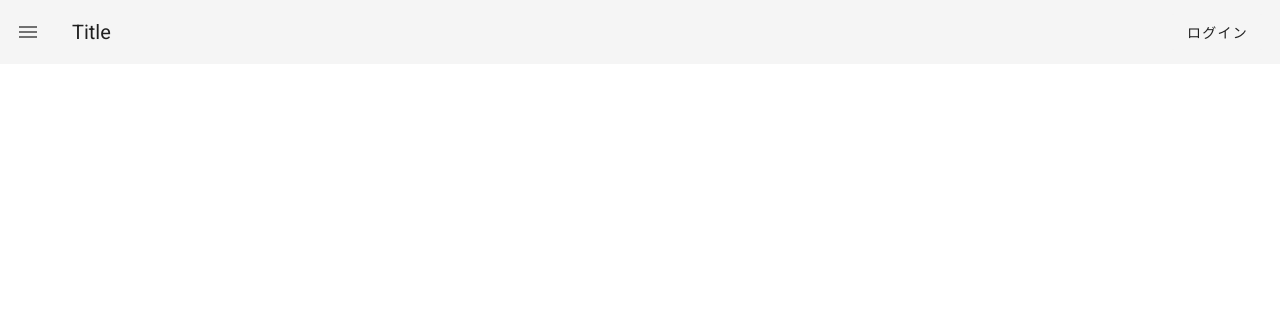
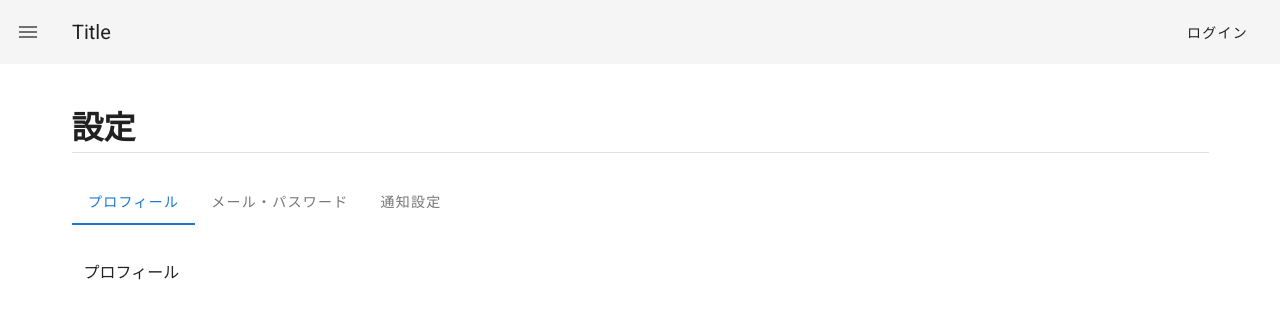
Before and after one commit to kokotakota/nuxt-learning, a Nuxt app: page /settings in a window 1280 px wide. Before the commit this address had no page. Shown: the top 318 px of the page. Built offline with nearby package versions, Linux system fonts and the light colour scheme.

Commit message:
設定画面

```diff
--- /dev/null
+++ b/src/components/settings/EmailPassword.vue
@@ -0,0 +1,13 @@
+<template>
+  <v-container>
+    メール・パスワード
+  </v-container>
+</template>
+
+<script>
+export default {
+  data: () => {
+    return {}
+  }
+}
+</script>
--- /dev/null
+++ b/src/components/settings/Notification.vue
@@ -0,0 +1,13 @@
+<template>
+  <v-container>
+    通知設定
+  </v-container>
+</template>
+
+<script>
+export default {
+  data: () => {
+    return {}
+  }
+}
+</script>
--- /dev/null
+++ b/src/components/settings/Profile.vue
@@ -0,0 +1,13 @@
+<template>
+  <v-container>
+    プロフィール
+  </v-container>
+</template>
+
+<script>
+export default {
+  data: () => {
+    return {}
+  }
+}
+</script>
--- a/src/layouts/default.vue
+++ b/src/layouts/default.vue
@@ -2,7 +2,7 @@
   <v-app>
     <AppBar />
     <v-main>
-      <Nuxt class="pt-10" />
+      <Nuxt class="pt-10 px-6" />
     </v-main>
   </v-app>
 </template>
--- a/src/pages/index.vue
+++ b/src/pages/index.vue
@@ -32,7 +32,7 @@ export default {
         { name: 'ログイン画面1', to: '/auth/sign-in1' },
         { name: 'ログイン画面2', to: '/auth/sign-in2' },
         { name: 'グラフ画面（Chart.js v2系）', to: '/chart-v2' },
-        { name: 'XX画面', to: '/' }
+        { name: '設定画面', to: '/settings' }
       ]
     }
   }
--- /dev/null
+++ b/src/pages/settings.vue
@@ -0,0 +1,44 @@
+<template>
+  <v-container>
+    <PageHeading>設定</PageHeading>
+    <v-row>
+      <v-col cols="12">
+        <v-tabs v-model="currentTab" :centered="centered" :grow="grow" class="pt-6">
+          <v-tab
+            v-for="(tab, index) in tabs"
+            :key="index"
+          >
+            {{ tab.label }}
+          </v-tab>
+        </v-tabs>
+      </v-col>
+      <v-col>
+        <v-tabs-items v-model="currentTab">
+          <v-tab-item
+            v-for="(tab, index) in tabs"
+            :key="index"
+          >
+            <component :is="tab.componentName" />
+          </v-tab-item>
+        </v-tabs-items>
+      </v-col>
+    </v-row>
+  </v-container>
+</template>
+
+<script>
+export default {
+  data: () => {
+    return {
+      grow: false, // trueで横いっぱいに広がる
+      centered: false, // trueで中央揃え,
+      currentTab: null,
+      tabs: [
+        { label: 'プロフィール', componentName: 'Profile' },
+        { label: 'メール・パスワード', componentName: 'EmailPassword' },
+        { label: '通知設定', componentName: 'Notification' }
+      ]
+    }
+  }
+}
+</script>
```
